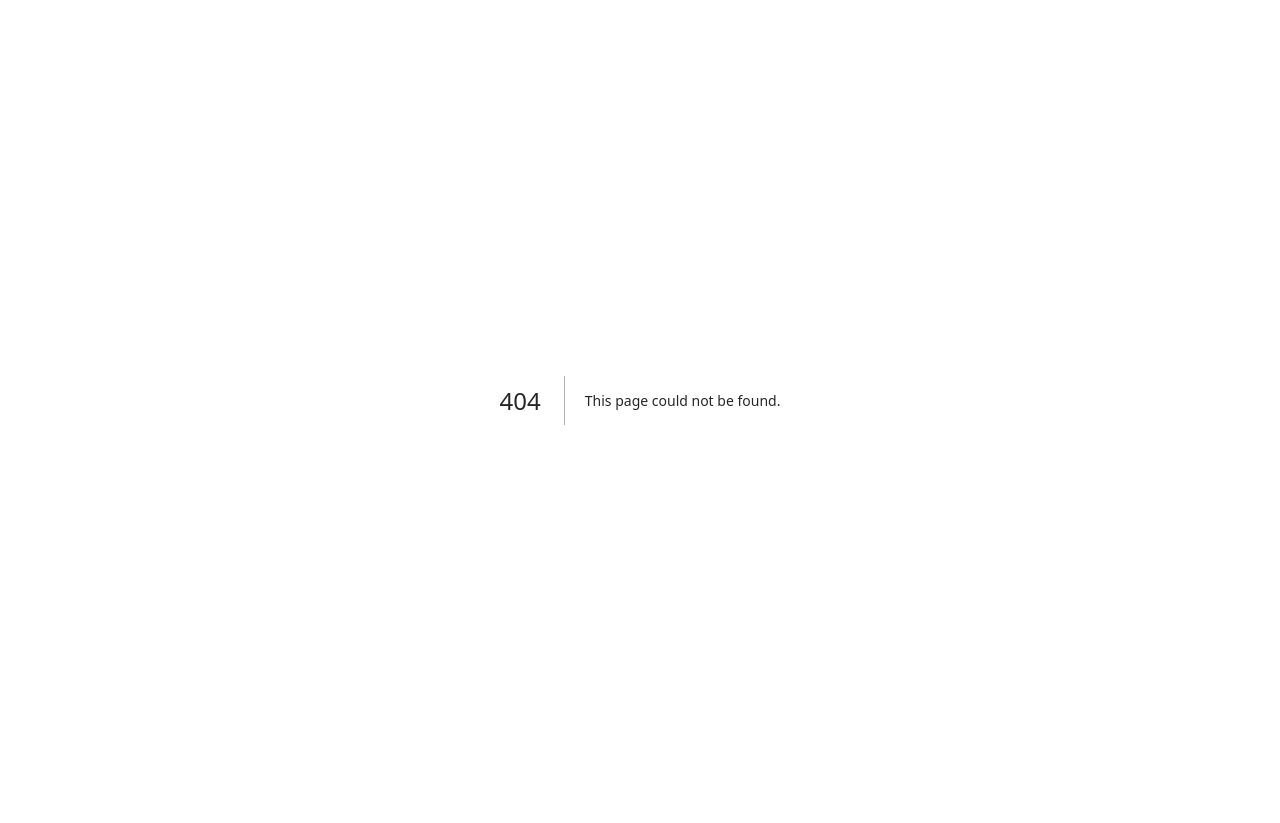
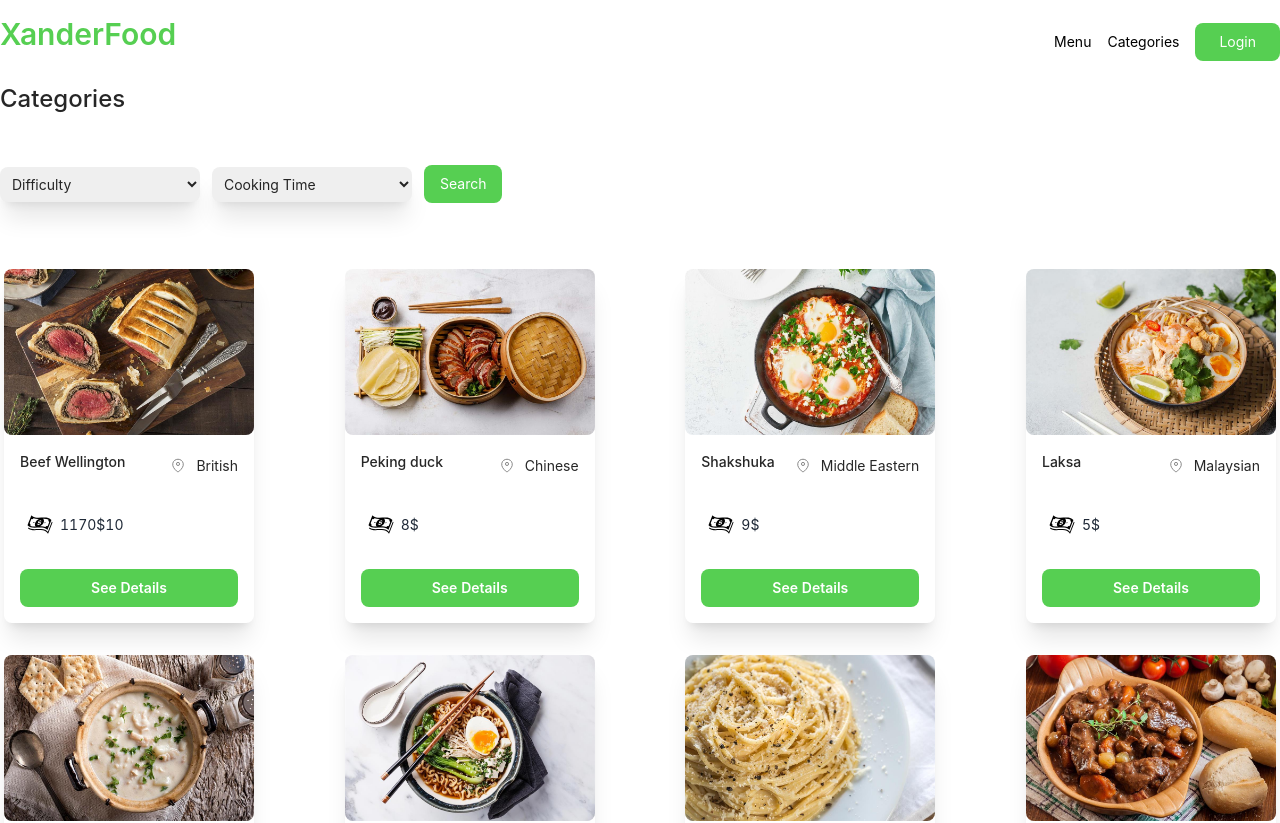
Before and after one commit to xander-zero/food-website, a Next.js app: page /shop/categories in a window 1280 px wide. Before the commit this address had no page. Shown: the top 823 px of the page. Before the commit the page ends 800 px from the top, so only its background shows below. Built offline with nearby package versions, Linux system fonts and the light colour scheme; data requests are answered from the project's data file.

Commit message:
feat:create filter product page

```diff
--- /dev/null
+++ b/pages/shop/categories/index.js
@@ -0,0 +1,20 @@
+import ShopLayout from "src/layout/ShopLayout";
+import { Categories } from "src/template/Categories";
+import { fetchProducts } from "src/service/shop/product-endpoint";
+
+export default function CategoriesPage({ data }) {
+  return <Categories data={data} />;
+}
+
+CategoriesPage.getLayout = function (page) {
+  return <ShopLayout>{page}</ShopLayout>;
+};
+
+export async function getServerSideProps(context) {
+  const { data } = await fetchProducts();
+  return {
+    props: {
+      data,
+    },
+  };
+}
--- a/src/layout/shopLayout.js
+++ b/src/layout/shopLayout.js
@@ -15,7 +15,7 @@ export function ShopLayout({ children }) {
           <Link href="/shop/product" className="text-black">
             Menu
           </Link>
-          <Link href="/categories" className="text-black">
+          <Link href="/shop/categories" className="text-black">
             Categories
           </Link>
           <button className="bg-[#56cf52] px-6 py-2 text-white rounded-lg">
--- /dev/null
+++ b/src/template/Categories/index.js
@@ -0,0 +1,105 @@
+import { useCallback, useEffect, useState } from "react";
+import { useRouter } from "next/router";
+import { ProductCard } from "src/components/ProductCard";
+
+const DIFFICULTY = [
+  {
+    label: "Difficulty",
+    value: "Difficulty",
+  },
+  {
+    label: "Easy",
+    value: "Easy",
+  },
+  {
+    label: "Medium",
+    value: "Medium",
+  },
+  {
+    label: "Hard",
+    value: "Hard",
+  },
+];
+
+const TIME = [
+  {
+    label: "Cooking Time",
+    value: "Cooking Time",
+  },
+  {
+    label: "More than 30 min",
+    value: "More than 30 min",
+  },
+  {
+    label: "Less than 30 min",
+    value: "Less than 30 min",
+  },
+];
+
+export function Categories({ data }) {
+  const router = useRouter();
+
+  const [query, setQuery] = useState({
+    difficulty: "",
+    time: "",
+  });
+
+  const handleChange = (event) => {
+    const { name, value } = event.target;
+    setQuery({ ...query, [name]: value });
+  };
+
+  const handleSearch = useCallback(() => {
+    router.push({ pathname: router.pathname, query });
+  }, [query]);
+
+  useEffect(() => {
+    const { difficulty, time } = router.query;
+    if (query.difficulty !== difficulty || query.time !== time) {
+      setQuery({ difficulty, time });
+    }
+  }, []);
+
+  return (
+    <div className="container mx-auto">
+      <h2 className="text-2xl">Categories</h2>
+      <div className="">
+        <div className="flex items-center gap-3 mt-[50px]">
+          <select
+            className="w-[200px] p-2 shadow-xl rounded-lg outline-none"
+            name="difficulty"
+            onChange={handleChange}
+          >
+            {DIFFICULTY.map((item) => (
+              <option value={item.value} key={item.value}>
+                {item.label}
+              </option>
+            ))}
+          </select>
+          <select
+            className="w-[200px] p-2 shadow-xl rounded-lg outline-none"
+            name="time"
+            onChange={handleChange}
+          >
+            {TIME.map((item) => (
+              <option value={item.value} key={item.value}>
+                {item.label}
+              </option>
+            ))}
+          </select>
+          <button
+            className="px-4 py-2 rounded-lg text-white bg-[#56cf52]"
+            onClick={handleSearch}
+          >
+            Search
+          </button>
+        </div>
+        <div className="flex items-center justify-between flex-wrap my-[50px]">
+          {data.map((product) => (
+            <ProductCard key={product.id} {...product} />
+          ))}
+        </div>
+      </div>
+    </div>
+  );
+}
```
